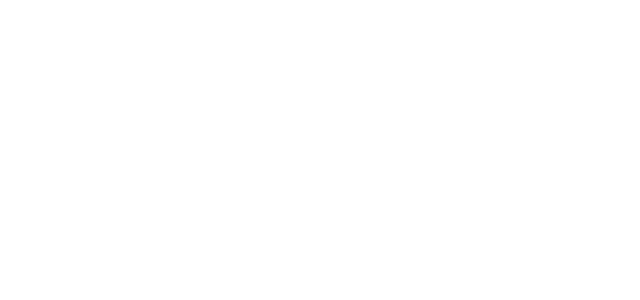
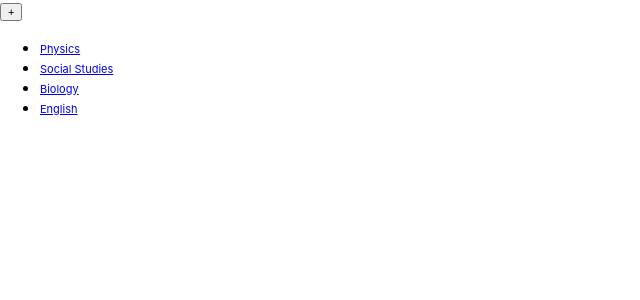
Before and after one commit to hyungmogu/note-sharing-app, a React (Create React App) app in the folder web/: page /note-sharing-app/home in a window 1280 px wide. Shown: the top 300 px of the page, without its empty margins (0-640 px from the left). Built offline with nearby package versions, Linux system fonts and the light colour scheme.

Commit message:
feat: Add component 'Header'

```diff
--- a/web/src/App.js
+++ b/web/src/App.js
@@ -6,6 +6,7 @@
   Switch
 } from 'react-router-dom';
 
+import Header from './components/Header';
 import HomeScreen from './screens/HomeScreen';
 import LoginScreen from './screens/LoginScreen';
 import SignUpScreen from './screens/SignUpScreen';
@@ -15,6 +16,7 @@
     return (
         <BrowserRouter basename={"note-sharing-app"}>
             <div className="App">
+                <Header/>
                 <Switch>
                     <Route exact path="/" component={LoginScreen}/>
                     <Route exact path="/home" component={HomeScreen}/>
--- a/web/src/components/Header.js
+++ b/web/src/components/Header.js
@@ -1,15 +1,22 @@
 import React from 'react';
 
+import {
+  NavLink
+} from 'react-router-dom';
+
+
 const Header = () => (
-  <section>
-    <span className="icn-logo"><i className="material-icons">code</i></span>
+  <header class="header--navigation-primary">
+    <section>
+        <button class="button--type-add">+</button>
+    </section>
     <ul className="main-nav">
-      <li><a href="#">Home</a></li>
-      <li><a href="#">About</a></li>
-      <li><a href="#">Teachers</a></li>
-      <li><a href="#">Courses</a></li>
+      <li><NavLink to="#">Physics</NavLink></li>
+      <li><NavLink to="#">Social Studies</NavLink></li>
+      <li><NavLink to="#">Biology</NavLink></li>
+      <li><NavLink to="#">English</NavLink></li>
     </ul>
-  </section>
+  </header>
 );
 
 export default Header;
--- a/web/src/screens/HomeScreen.js
+++ b/web/src/screens/HomeScreen.js
@@ -7,11 +7,9 @@
             <section
             className="section--screen-home"
             >
-                <section>
-                </section>
-                <section>
+                <main>
 
-                </section>
+                </main>
             </section>
         );
     }
```
